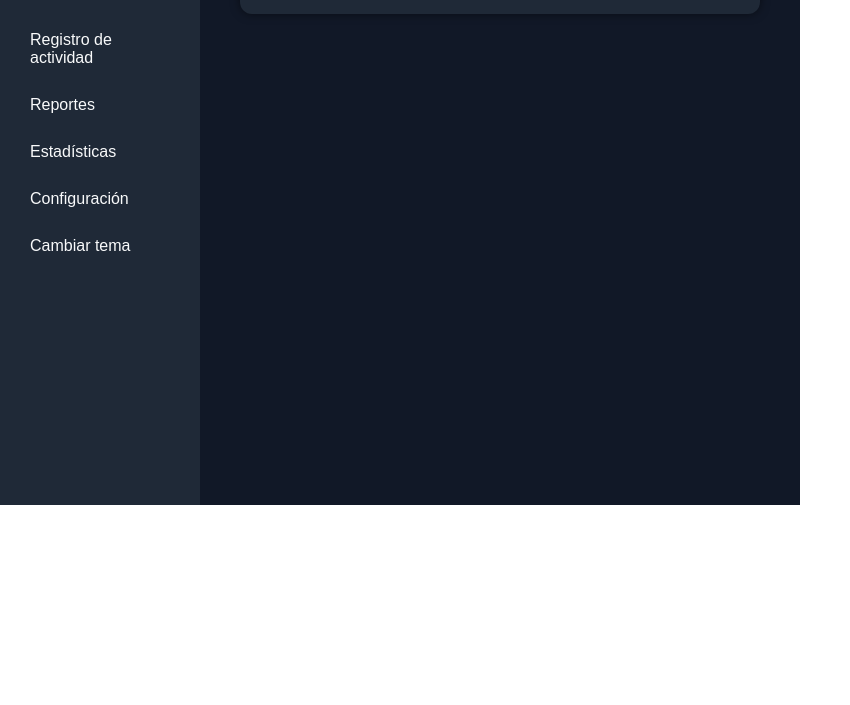
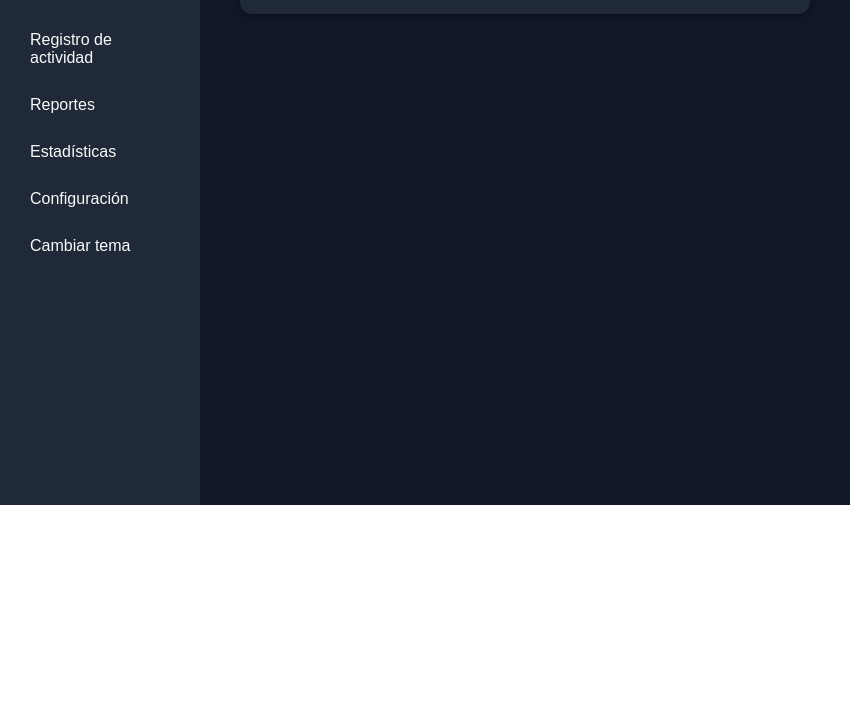
Before and after one commit to gitsJhon/Chrono, an Electron app: page index.html in a window 850 px wide. Shown: the part 95-800 px from the top of the page. Drawn offline with Linux system fonts and the light colour scheme.

Commit message:
estios del index

```diff
--- a/styles/index.CSS
+++ b/styles/index.CSS
@@ -8,7 +8,7 @@
     font-family: 'Segoe UI', sans-serif;
     display: flex;
     height: 600px;
-    width: 800px;
+    width: 850px;
     overflow: hidden;
   }
 
```
